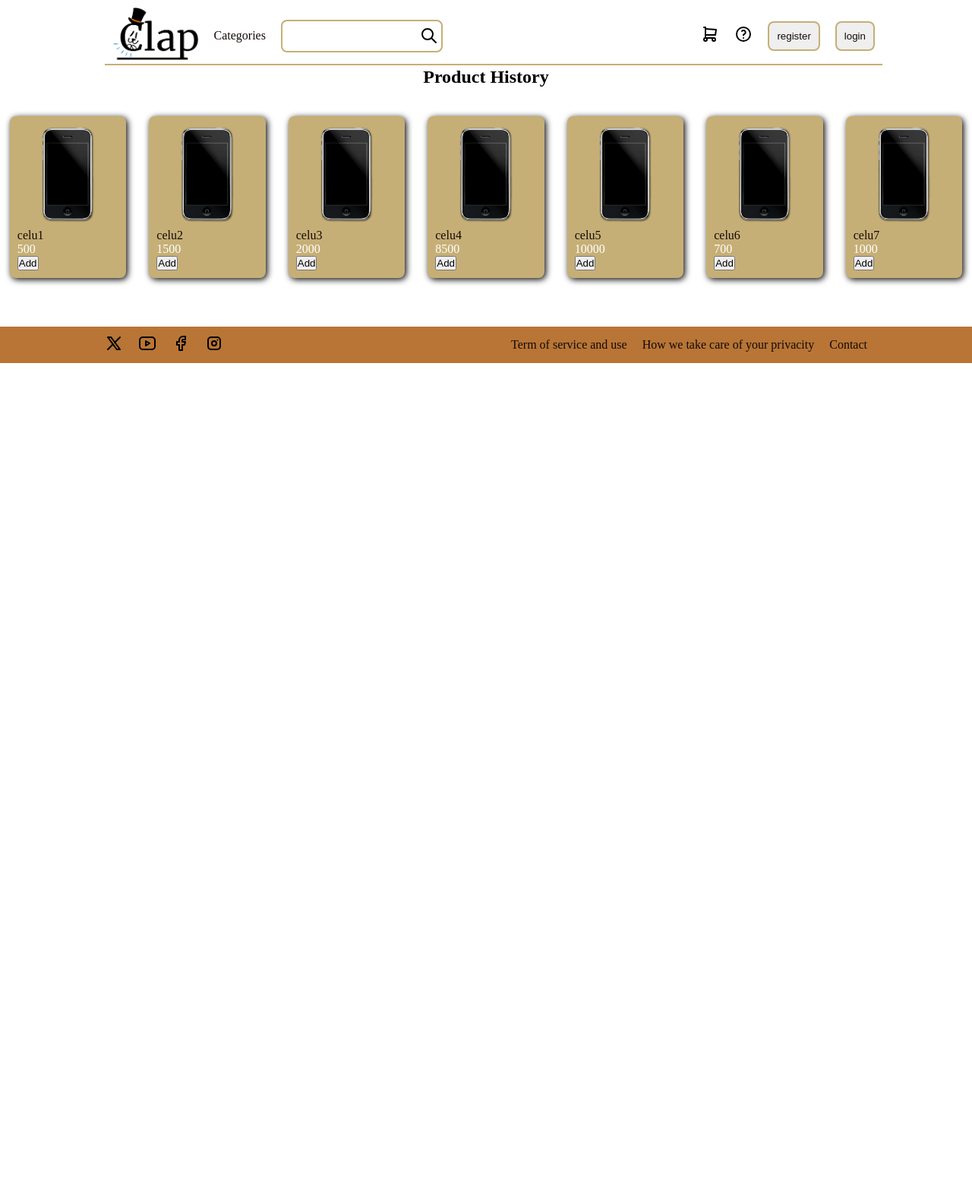
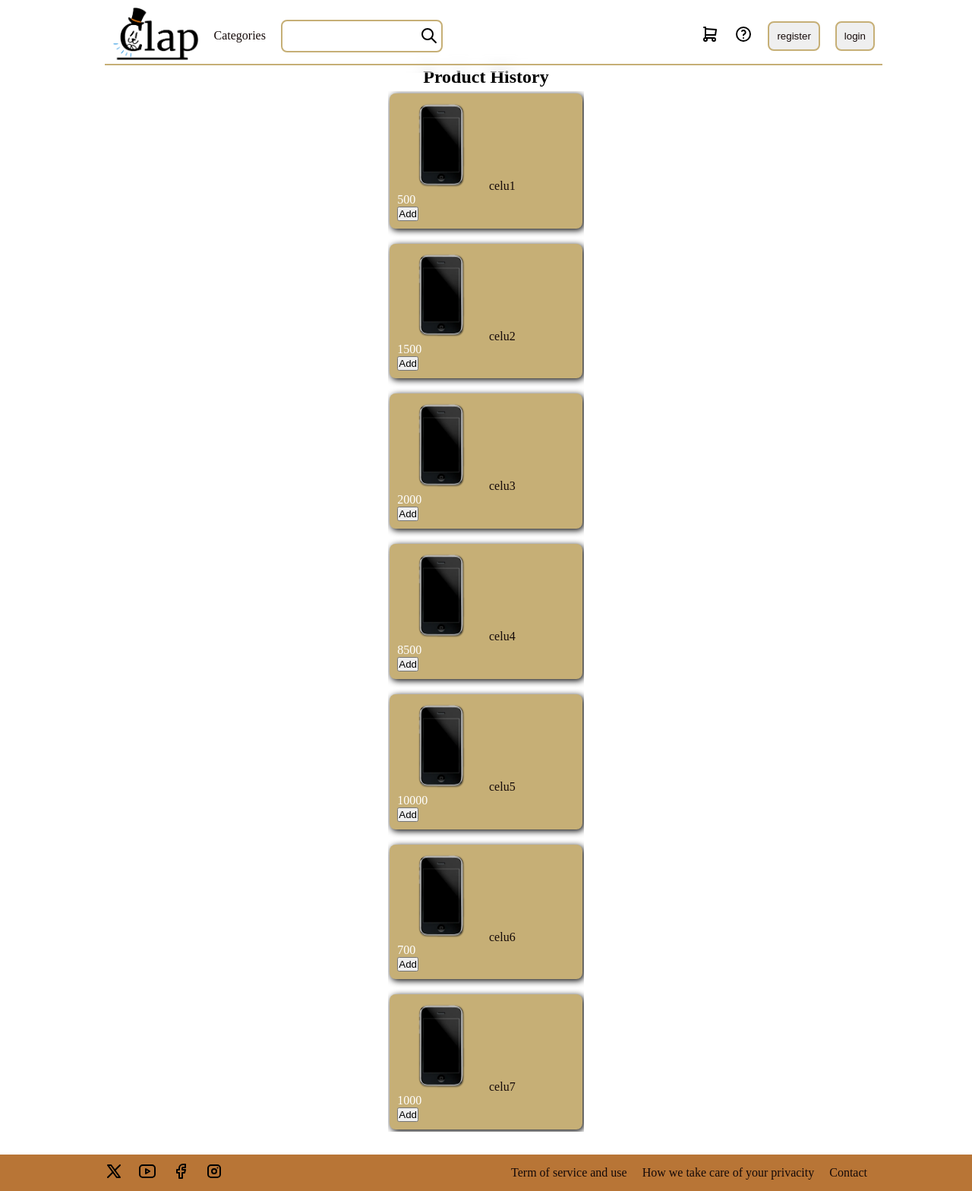
Before and after one commit to CodeSailing1/UTU-project, a PHP site: page /history.html in a window 1280 px wide. Shown: the whole page at 76% size. Before the commit the page ends 478 px from the top, so only its background shows below. Run offline with PHP 8.4, Linux system fonts and the light colour scheme.

Commit message:
New look for the page, products now will show from top to bottom instead of left to right.

```diff
--- a/interfaz/history-cart.css
+++ b/interfaz/history-cart.css
@@ -121,8 +121,9 @@
 }
 .products-container{
     display: flex;
+    flex-direction: column;
     overflow:auto;
-    gap: 30px;
+    gap: 20px;
     margin-block: 2%;
     padding-block: 1%;
     padding-inline: 1%;
@@ -142,8 +143,10 @@
 }
 .product-card>a img{
     object-fit: cover;
-    width: 100%;
+    width: 50%;
     height: auto;
+    max-width: 300px;
+    max-height: 200px;
 }
 .product-cart>img{
     object-fit: cover;
```
